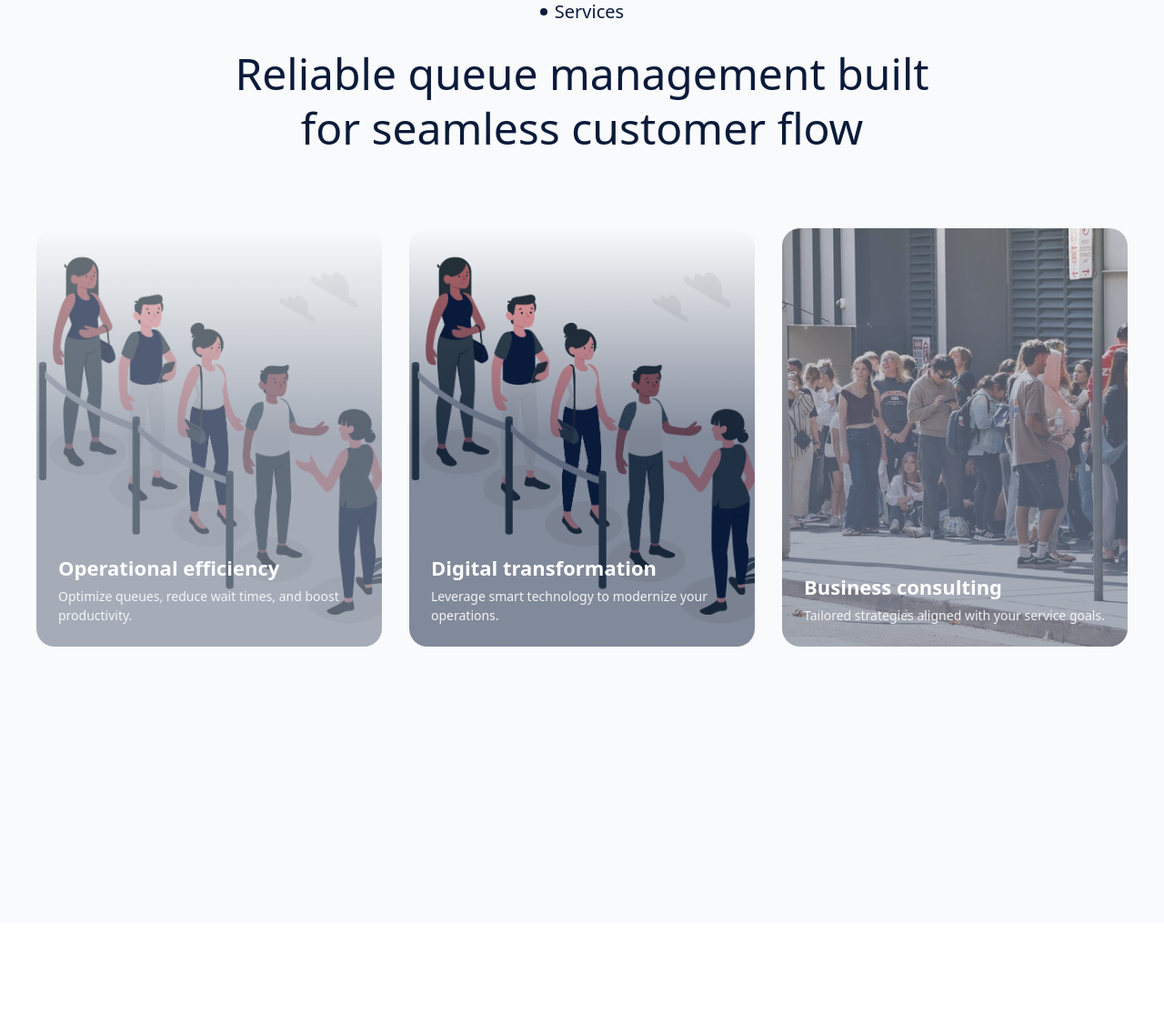
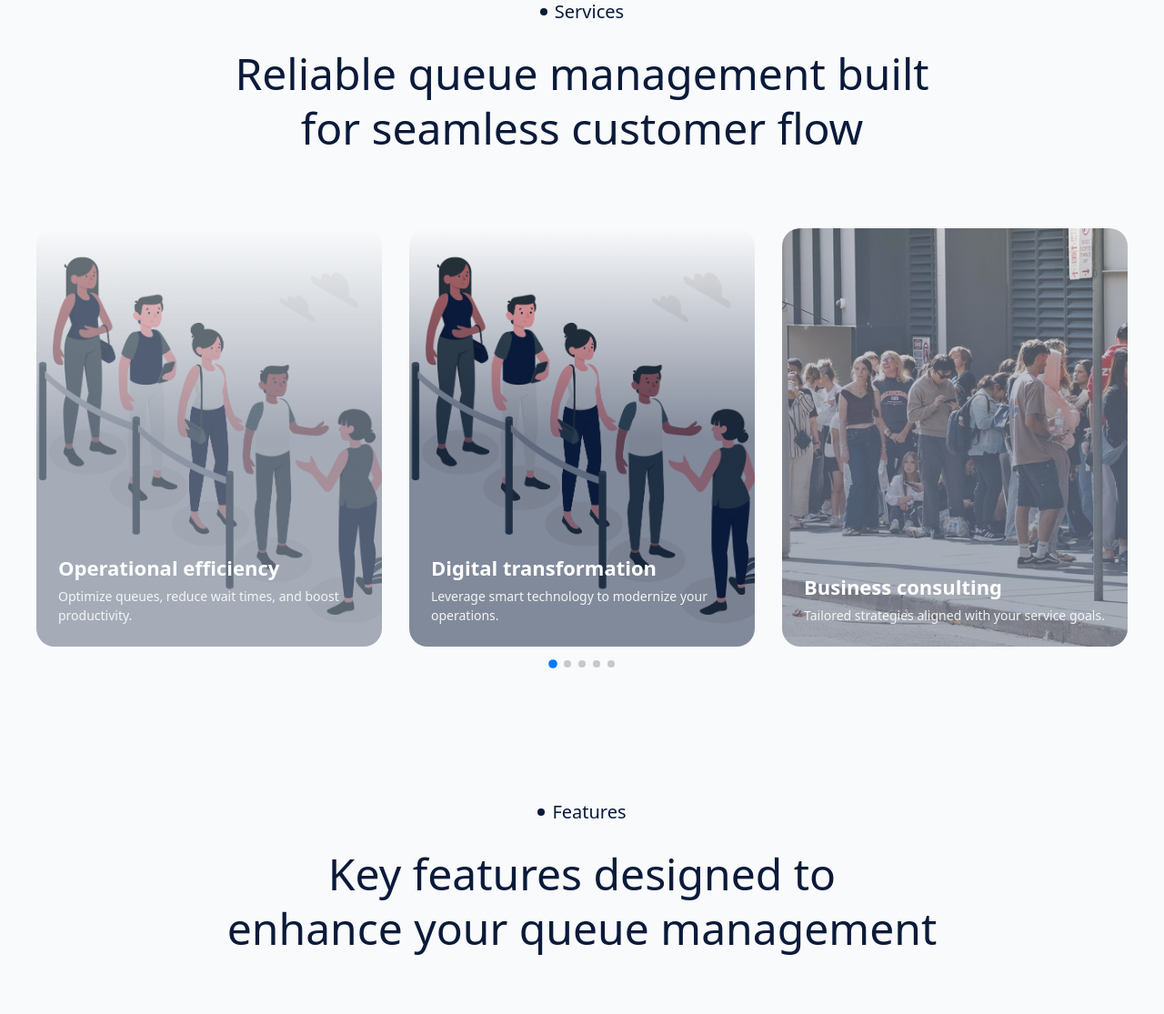
Before and after one commit to Tobicodes-dot/SwiftQ, a PHP site: page / in a window 1280 px wide. Shown: the part 1554-2669 px from the top of the page at 91% size. Before the commit the page ends 2265 px from the top, so only its background shows below. Run offline with PHP 8.4, Linux system fonts and the light colour scheme; style sheets or scripts are compiled from the project's sources.

Commit message:
Updated swiper pagination bullet styles and added pagination container in index.html. Adjusted section margin for better spacing.

```diff
--- a/index.html
+++ b/index.html
@@ -191,18 +191,16 @@
             </div>
         </div>
     </section>
-    <section id="services" class="mt-32 mb-16 flex flex-col items-center">
+    <section id="services" class="mt-32 mb-1 flex flex-col items-center">
         <div class="flex items-center gap-2 mb-6">
             <div class="w-2 h-2 bg-[#0A1A3A] rounded-full"></div>
             <h1 class="text-[#0A1A3A] font-light text-xl md:text-xl">
                 Services
             </h1>
         </div>
-
         <h1 class="text-[#0A1A3A] font-medium text-3xl md:text-5xl leading-tight text-center">
         Reliable queue management built <br> for seamless customer flow
         </h1>
-        </div>
         <section class="carousel">
             <div class="swiper swiftq-swiper">
                 <div class="swiper-wrapper">
@@ -245,15 +243,23 @@
                         </div>
                     </div>
                 </div>
-                <!-- Navigation -->
-                <section class="carousel" role="region" aria-label="Website Content Carousel">
-                    <div class="swiper swiftq-swiper">
-                        <div class="swiper-button-next" aria-label="Next slide"></div>
-                        <div class="swiper-button-prev" aria-label="Previous slide"></div>
+                <div class="swiper-pagination">
+                    <div class="swiper-pagination-bullet"></div>
+                </div>
             </div>
         </section>
+    </section>
+    <section id="Features" class="mt-16 mb-16 flex flex-col items-center bg-[#F9FAFB]">
+        <div class="flex items-center gap-2 mb-6">
+            <div class="w-2 h-2 bg-[#0A1A3A] rounded-full"></div>
+            <h1 class="text-[#0A1A3A] font-light text-xl md:text-xl">
+                Features
+            </h1>
         </div>
-        </section>
+        <h1 class="text-[#0A1A3A] font-medium text-3xl md:text-5xl leading-tight text-center">
+        Key features designed to <br> enhance your queue management
+        </h1>
+
     </section>
     <script src="./Public/assets/js/swiper.js"></script>
 </body>
--- a/package.json
+++ b/package.json
@@ -2,5 +2,8 @@
   "dependencies": {
     "@tailwindcss/cli": "^4.1.18",
     "tailwindcss": "^4.1.18"
+  },
+  "scripts": {
+    "dev": "tailwindcss -i ./Public/assets/style/tailwind.css -o ./Public/assets/style/output.css --watch"
   }
 }
```
Also changed, not shown: Public/assets/style/output.css, Public/assets/style/tailwind.css. Lines whose indentation alone changed are shown as unchanged.
